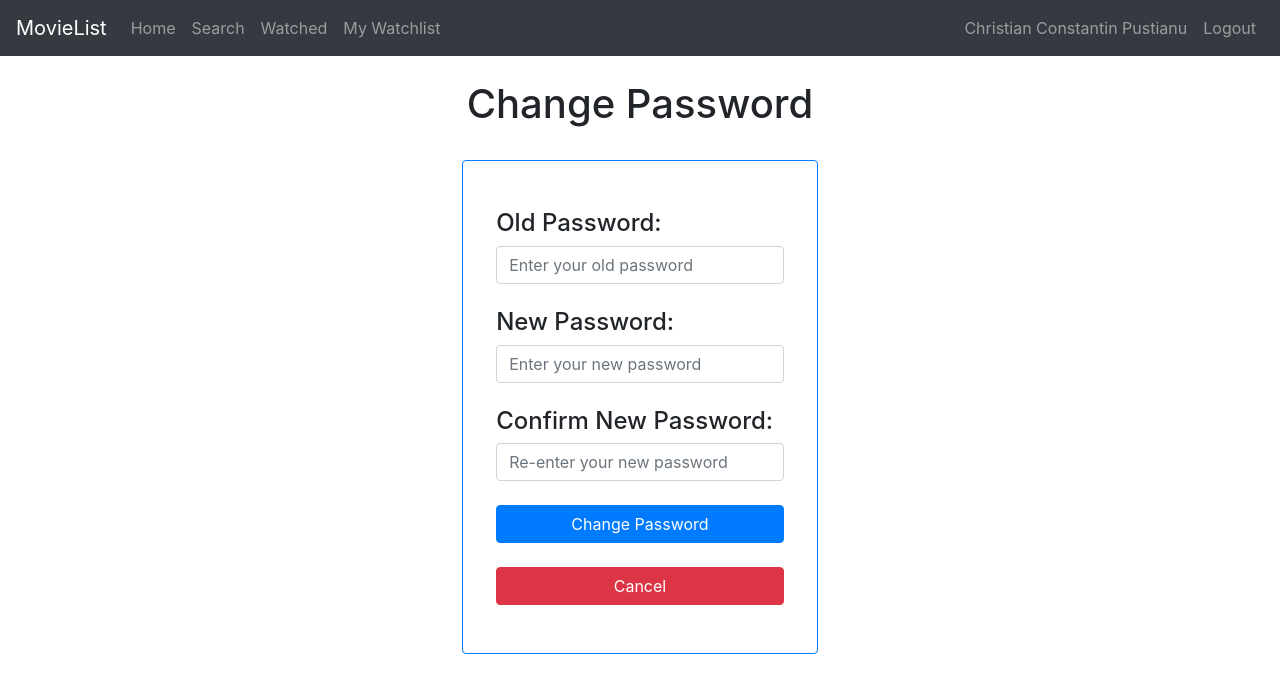
After one commit to Christi2001/BookStore-Web-App, a Flask app: page /pw_change in a window 1280 px wide. The commit adds this page. Shown: the top 693 px of the page. Run offline with Flask 2, Linux system fonts and the light colour scheme; a user stored in the database is signed in; some libraries are stand-ins or nearby versions.

Commit message:
Added change password and delete account options

```diff
--- a/MovieList/app/forms.py
+++ b/MovieList/app/forms.py
@@ -14,7 +14,11 @@ class SignupForm(Form):
     password_hash = PasswordField('password_hash', validators=[DataRequired(), EqualTo('password_hash2')])
     password_hash2 = PasswordField('password_hash2', validators=[DataRequired()])
 
-
 class LoginForm(Form):
     email = EmailField('email', validators=[DataRequired()])
     password = PasswordField('password', validators=[DataRequired()])
+
+class ChangePasswordForm(Form):
+    old_password = PasswordField('old_password', validators=[DataRequired()])
+    new_password_hash = PasswordField('new_password_hash', validators=[DataRequired(), EqualTo('new_password_hash2')])
+    new_password_hash2 = PasswordField('new_password_hash2', validators=[DataRequired()])
--- a/MovieList/app/templates/login.html
+++ b/MovieList/app/templates/login.html
@@ -9,7 +9,7 @@
 <div class="row">
     <div class="col-4"></div>
     <div class="border rounded border-primary p-5 col-4">
-        <form action="/login" method="post" name="users">
+        <form action="/login" method="post" name="login">
             {{ form.hidden_tag() }}
             {% if em_error %}
                 <div class="alert alert-danger row" role="alert">
--- /dev/null
+++ b/MovieList/app/templates/pw_change.html
@@ -0,0 +1,48 @@
+<!-- pw_change.html -->
+
+{% extends "base.html" %}
+{% block content %}
+<br/>
+<h1 class="row justify-content-md-center">Change Password</h1>
+<br/>
+<div class="row">
+    <div class="col-4"></div>
+    <div class="border rounded border-primary p-5 col-4">
+        <form action="/pw_change" method="post" name="change_password">
+            {{ form.hidden_tag() }}
+            {% for error in form.new_password_hash.errors %}
+                <div class="alert alert-danger row" role="alert">
+                    Passwords do not match! Try again!
+                </div>
+            {% endfor %}
+            {% if old_pw_error %}
+                <div class="alert alert-danger row" role="alert">
+                    {{ old_pw_error }}
+                </div>
+            {% endif %}
+            <div class="row"><h4>Old Password: </h4></div>
+            <div class="row">
+                {{ form.old_password(class_='form-control', placeholder='Enter your old password') }}
+            </div>
+            <br/>
+            <div class="row"><h4>New Password: </h4></div>
+            <div class="row">
+                {{ form.new_password_hash(class_='form-control', placeholder='Enter your new password') }}
+            </div>
+            <br/>
+            <div class="row"><h4>Confirm New Password: </h4></div>
+            <div class="row">
+                {{ form.new_password_hash2(class_='form-control', placeholder='Re-enter your new password') }}
+            </div>
+            <br/>
+            <div class="row">
+                <input type="submit" class="btn btn-primary col" value="Change Password">
+            </div>
+            <br/>
+            <div class="row">
+                <a href="/profile" class="btn btn-danger col">Cancel</a>
+            </div>
+        </form>
+    </div>
+</div>
+{% endblock %}
--- a/MovieList/app/templates/signup.html
+++ b/MovieList/app/templates/signup.html
@@ -8,7 +8,7 @@
 <div class="row">
     <div class="col-4"></div>
     <div class="border rounded border-primary p-5 col-4">
-        <form action="/signup" method="post" name="users">
+        <form action="/signup" method="post" name="signup">
             {{ form.hidden_tag() }}
             {% if em_error %}
                 <div class="alert alert-danger row" role="alert">
--- a/MovieList/app/views.py
+++ b/MovieList/app/views.py
@@ -4,7 +4,7 @@ from flask import render_template, flash, request, redirect
 from flask.wrappers import Request
 from app import app, db
 from app.models import User
-from .forms import SignupForm, LoginForm
+from .forms import ChangePasswordForm, SignupForm, LoginForm
 from flask_login import login_required, current_user, login_user, logout_user
 from werkzeug.security import generate_password_hash, check_password_hash
 
@@ -54,7 +54,36 @@ def signup():
 @app.route('/profile', methods=['GET', 'POST'])
 @login_required
 def profile():
-	return render_template('profile.html')
+	return render_template('profile.html', title=current_user.name)
+
+@app.route('/pw_change', methods=['GET', 'POST'])
+@login_required
+def pw_change():
+	form = ChangePasswordForm()
+	if form.validate_on_submit():
+		user = User.query.filter_by(email=current_user.email).first()
+		if check_password_hash(user.password_hash, form.old_password.data):
+			user.password_hash = generate_password_hash(form.new_password_hash.data, "sha256")
+			db.session.commit()
+			flash('Successfully changed password!')
+			return redirect('/profile')
+		else:
+			old_pw_error = 'Old password is incorrect! Try again!'
+			return render_template('pw_change.html',title='Change Password', form=form, old_pw_error=old_pw_error)
+	else:
+		return render_template('pw_change.html',title='Change Password', form=form)
+
+@app.route('/delete_account', methods=['GET', 'POST'])
+@login_required
+def delete_account():
+	user = User.query.filter_by(email=current_user.email).first()
+	if user:
+		logout_user()
+		db.session.delete(user)
+		db.session.commit()
+		flash("You've successfully deleted your account!")
+		redirect('/signup')
+	return redirect('/')
 
 @app.route('/logout', methods=['GET', 'POST'])
 @login_required
```
Also changed, not shown: MovieList/app/models.py (+28 -15 lines), MovieList/app/templates/profile.html (+9 -2 lines), MovieList/app.db.
